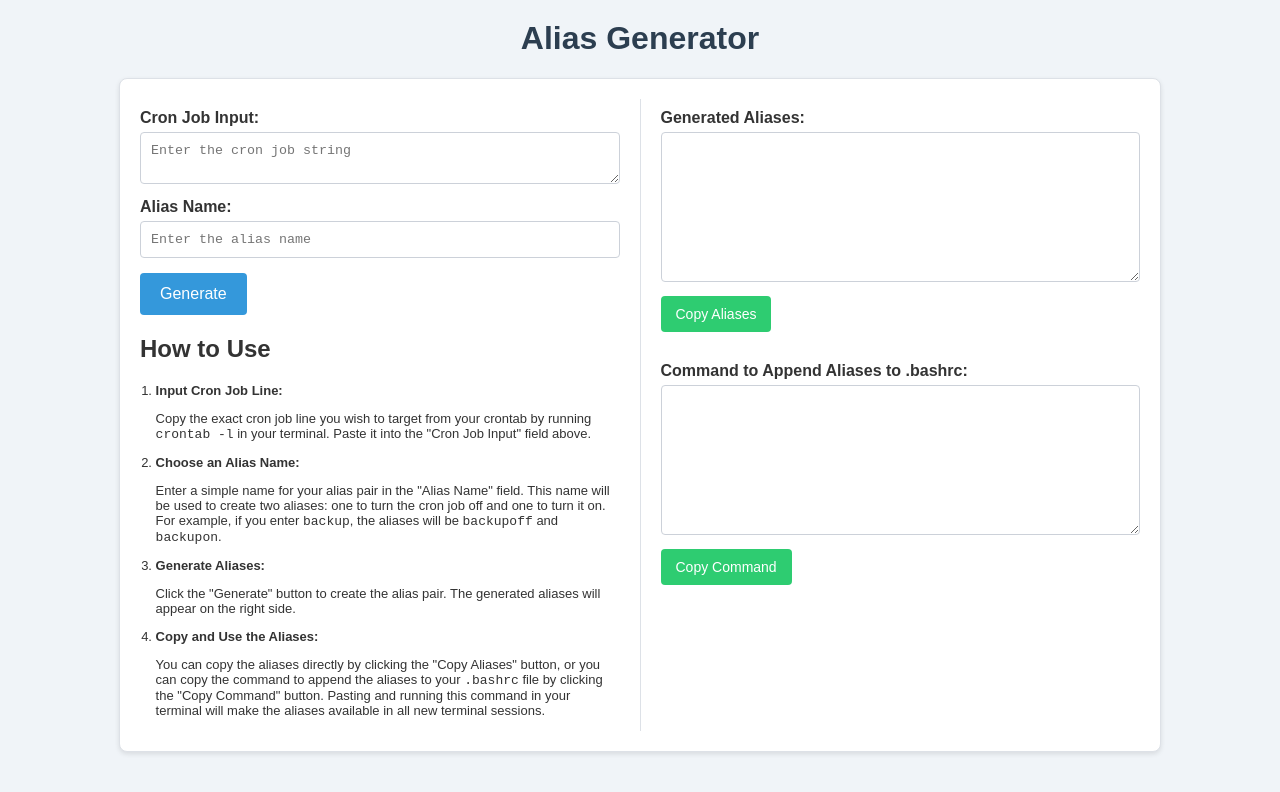
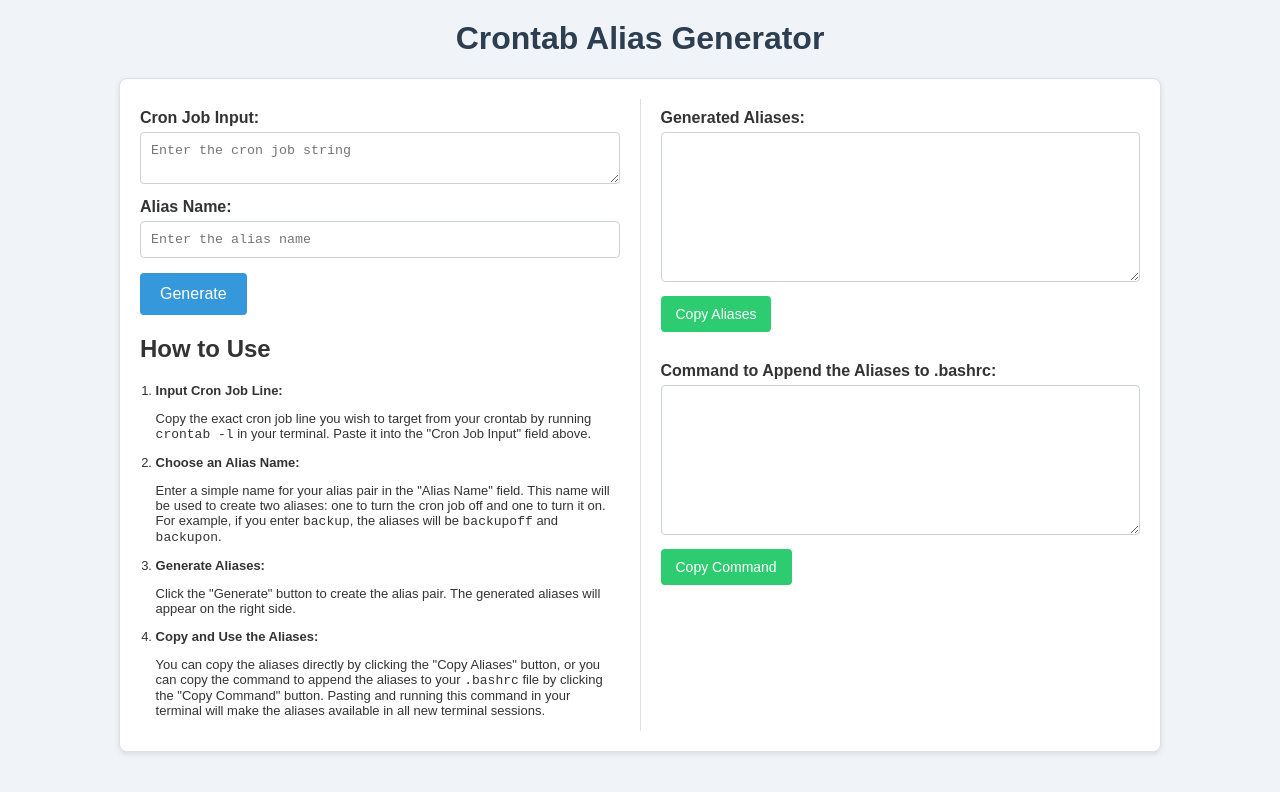
Before and after one commit to Nillows/cronoff-switch, a plain HTML site: page index.html in a window 1280 px wide. Drawn offline with Linux system fonts and the light colour scheme.

Commit message:
Update index.html

```diff
--- a/index.html
+++ b/index.html
@@ -1,11 +1,11 @@
 <!DOCTYPE html>
 <html>
 <head>
-    <title>Alias Generator</title>
+    <title>Crontab Alias Generator</title>
     <link rel="stylesheet" href="style.css">
 </head>
 <body>
-    <h1>Alias Generator</h1>
+    <h1>Crontab Alias Generator</h1>
     <div class="container">
         <div class="left-side">
             <label for="cronjob">Cron Job Input:</label>
@@ -44,7 +44,7 @@
             <textarea id="output" readonly></textarea>
             <button id="copyAliases">Copy Aliases</button>
             <br>
-            <label for="appendCommand">Command to Append Aliases to .bashrc:</label>
+            <label for="appendCommand">Command to Append the Aliases to .bashrc:</label>
             <textarea id="appendCommand" readonly></textarea>
             <button id="copyCommand">Copy Command</button>
         </div>
```
